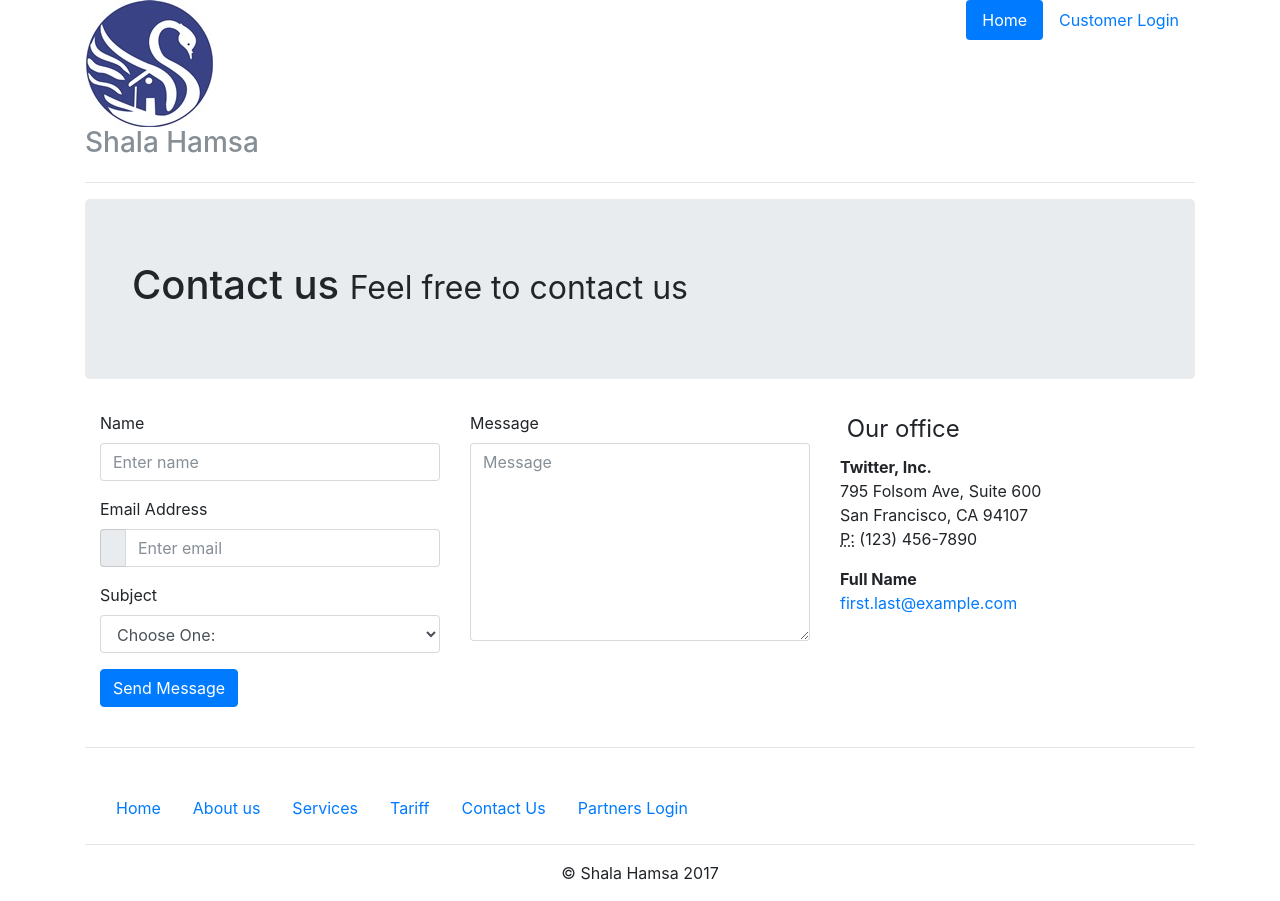
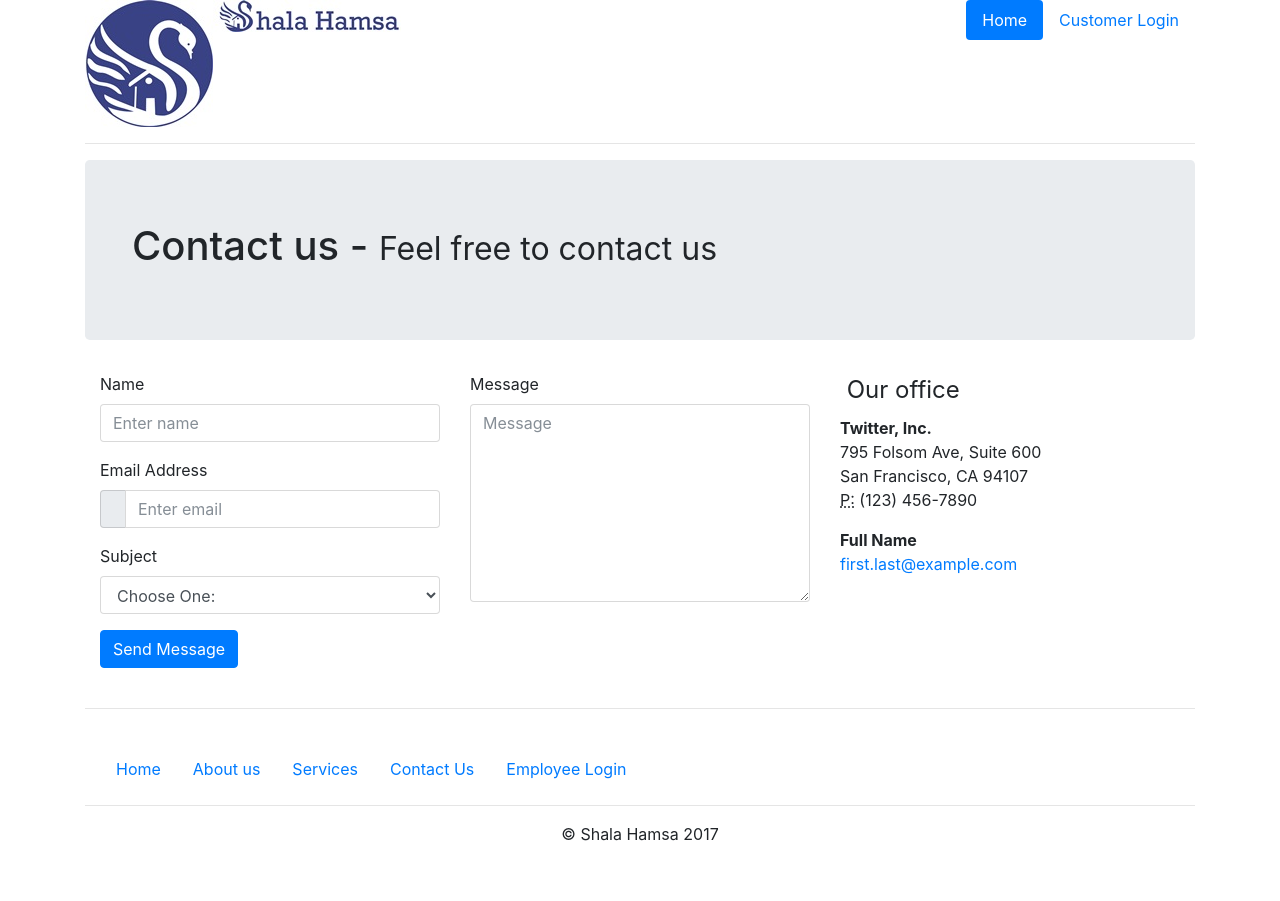
Before and after one commit to nirmal2013/SampleSH, a PHP site: page /contact-us.php in a window 1280 px wide. After the commit the page ends 841 px from the top, so only its background shows below. Run offline with PHP 8.4, Linux system fonts and the light colour scheme; some libraries are stand-ins or nearby versions.

Commit message:
commit
commit

```diff
--- a/contact-us.php
+++ b/contact-us.php
@@ -6,7 +6,7 @@
         <div class="row">
             <div class="col-sm-12 col-lg-12">
                 <h1 class="h1">
-                    Contact us <small>Feel free to contact us</small></h1>
+                    Contact us - <small>Feel free to contact us</small></h1>
             </div>
         </div>
     </div>
--- a/footer.php
+++ b/footer.php
@@ -15,13 +15,10 @@
            <a class="nav-link" href="services.php">Services</a>
          </li>
          <li class="nav-item">
-           <a class="nav-link" href="tariff.php">Tariff</a>
-         </li>
-         <li class="nav-item">
            <a class="nav-link" href="contact-us.php">Contact Us</a>
          </li>
          <li class="nav-item">
-           <a class="nav-link" href="#">Partners Login</a>
+           <a class="nav-link" href="#">Employee Login</a>
          </li>
       </ul>
      </div>
--- a/header.php
+++ b/header.php
@@ -24,6 +24,11 @@
               </li>
             </ul>
           </nav>
-          <img src="images/logo128.jpg">
-          <h3 class="text-muted">Shala Hamsa</h3>
+          <div class="row">
+            <img src="images/logo128.jpg">
+            <div>
+              <img src="images/Logoname32.jpg">
+            </div>
+
+          </div>
         </div>
--- a/services.php
+++ b/services.php
@@ -1,6 +1,6 @@
 <?php include 'header.php'; ?>
-<hr class="style1">
-
+<h1 class="text-center"> Services </h1>
+<br>
 <div class="card-group">
   <div class="card">
     <img class="card-img-top" src="..." alt="Card image cap">
```
Also changed, not shown: images/Logoname32.jpg (added).
